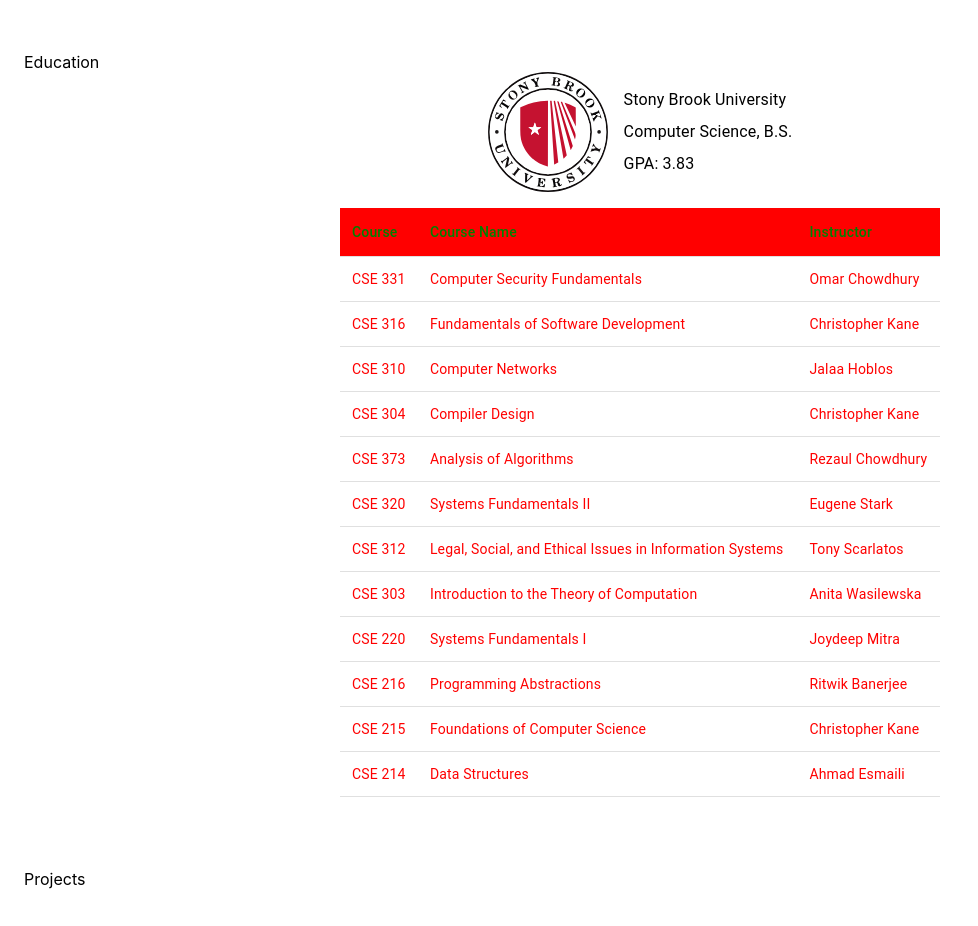
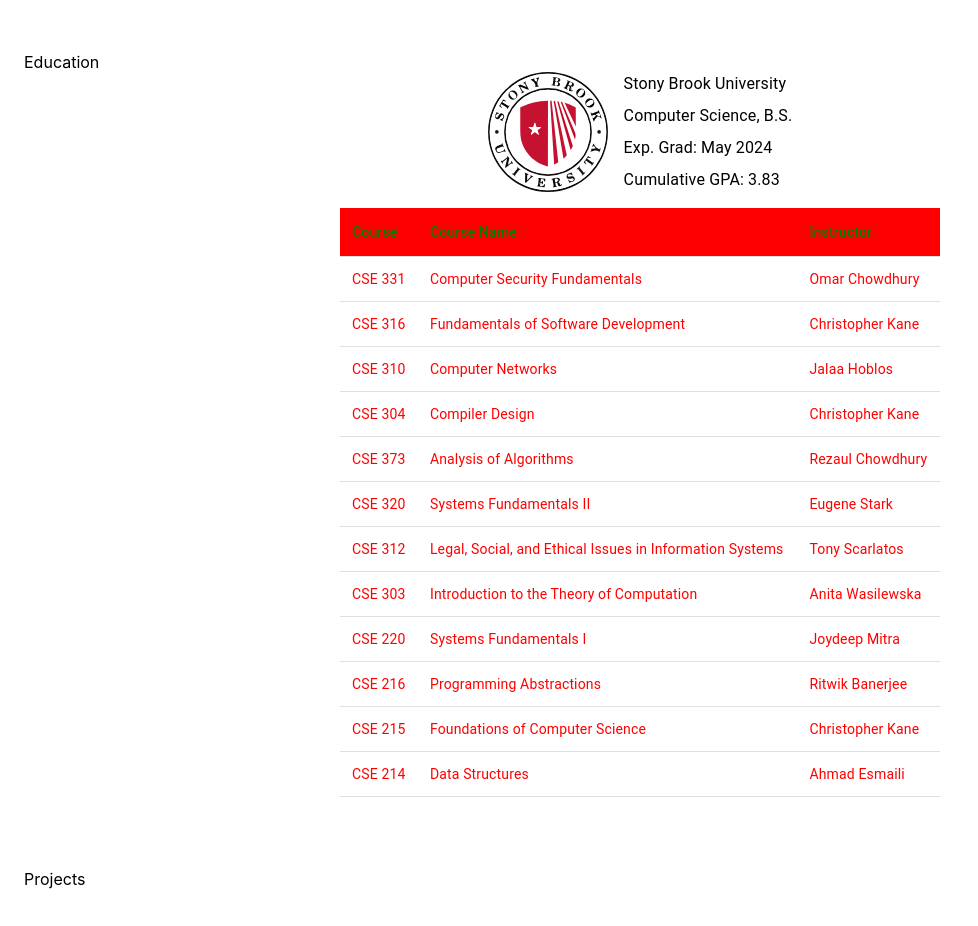
Before and after one commit to tiagowu/portfolio-website, a React (Create React App) app: page / in a window 1280 px wide. Shown: the part 1620-2546 px from the top of the page, without its empty margins (0-978 px from the left). Built offline with nearby package versions, Linux system fonts and the light colour scheme.

Commit message:
Add expected graudation to education section

```diff
--- a/src/components/Education.jsx
+++ b/src/components/Education.jsx
@@ -97,7 +97,8 @@
           <Box>
             <Typography>Stony Brook University </Typography>
             <Typography>Computer Science, B.S.</Typography>
-            <Typography>GPA: 3.83</Typography>
+            <Typography>Exp. Grad: May 2024</Typography>
+            <Typography>Cumulative GPA: 3.83</Typography>
           </Box>
         </StyledEducationBox>
         <StyledTableContainer disableGutters>
```
